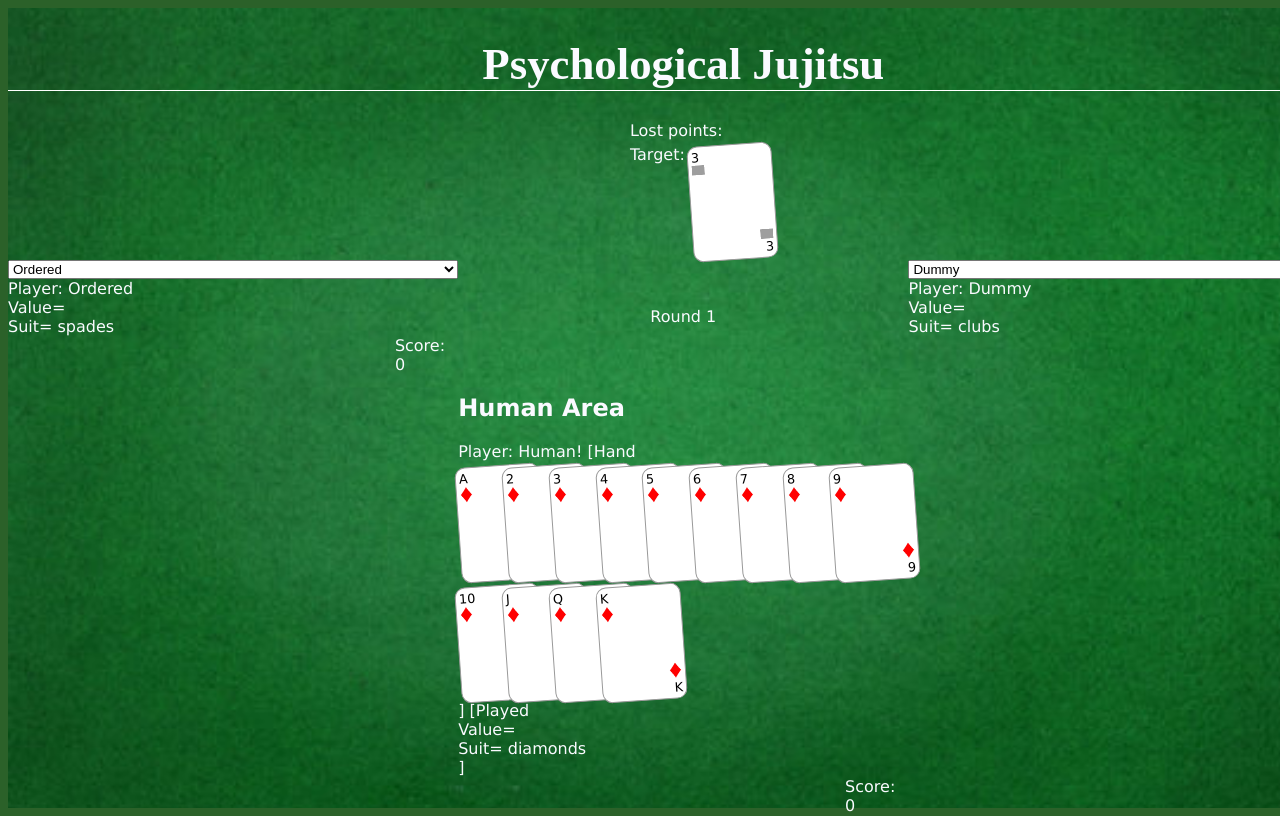
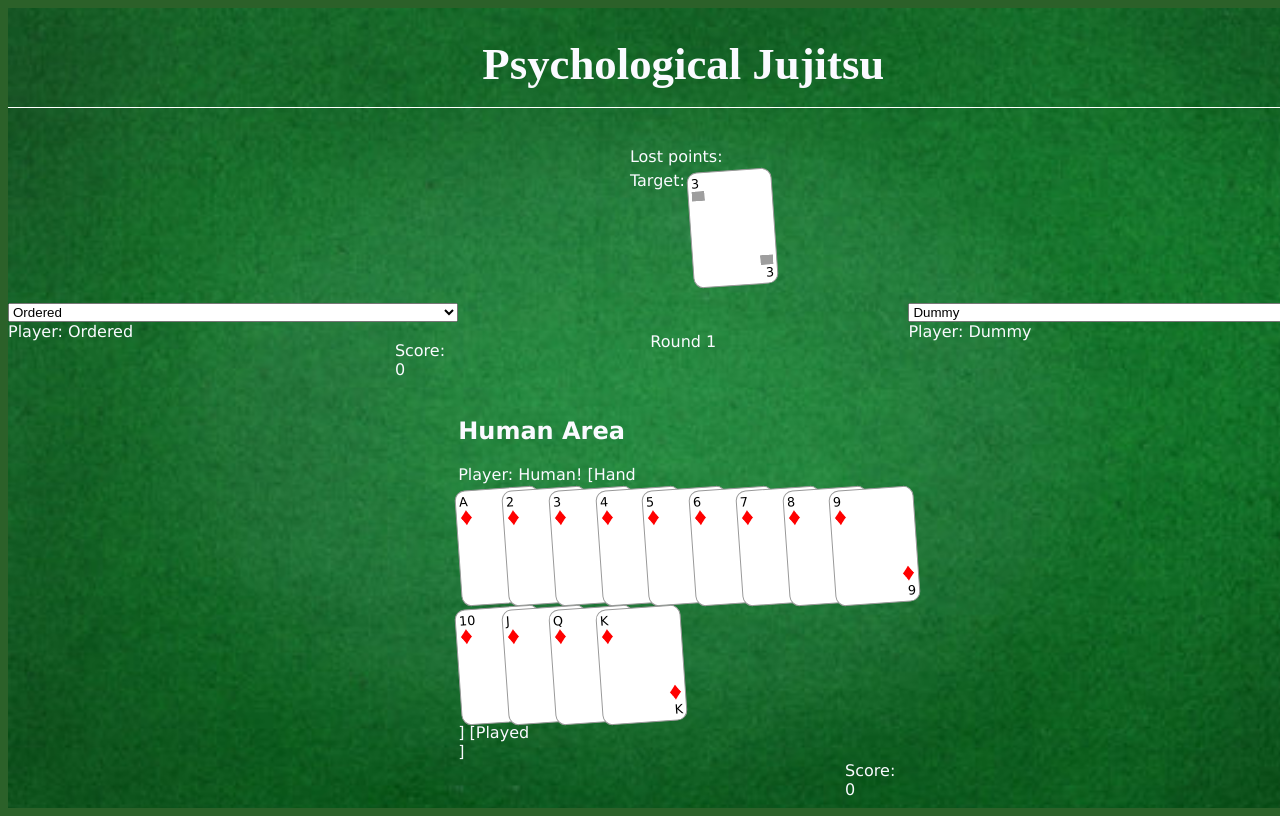
Before and after one commit to cee1904/psychological-jujitsu, a React (Vite) app: page / in a window 1280 px wide. Shown: the top 816 px of the page. Built offline with nearby package versions, Linux system fonts and the light colour scheme; grey boxes are pictures that could not be loaded; a web font is replaced by a local one.

Commit message:
Remove ugly numbers

```diff
--- a/src/CardsPlayed.jsx
+++ b/src/CardsPlayed.jsx
@@ -10,9 +10,6 @@ return ( <div>
   (value)=><Card value={value} suit={suit}/>
 )
 }
- Value= {values}
- <br></br>
- Suit= {suit}
 </div> );
 
 }
```
